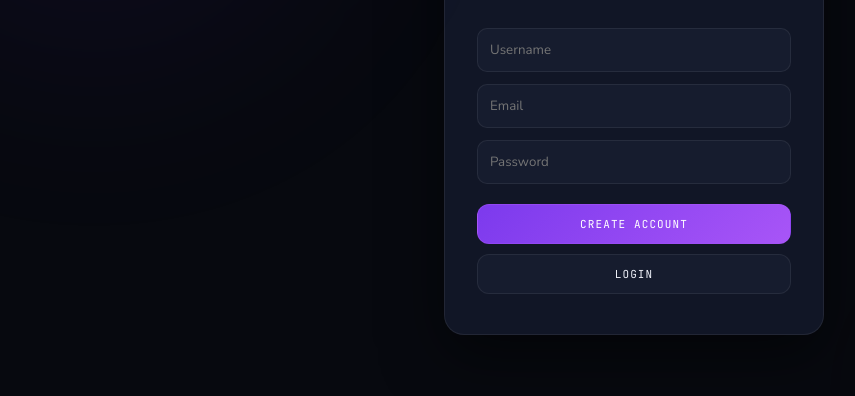
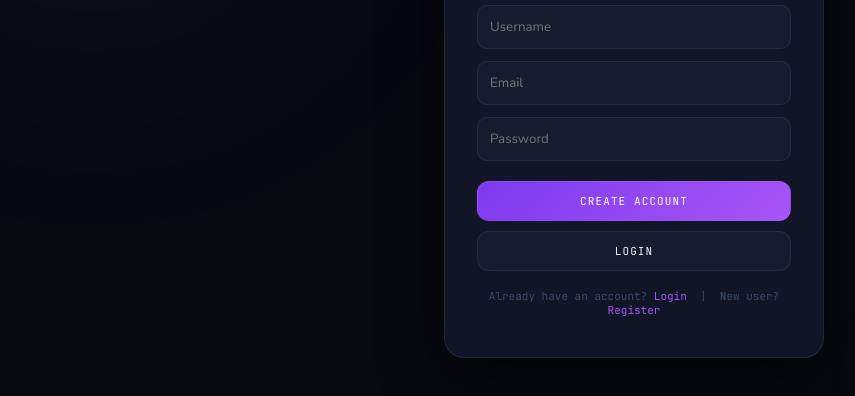
Before and after one commit to neerav9/world-iq, a plain HTML site: page index.html in a window 1280 px wide. Shown: the part 282-678 px from the top of the page, without its empty margins (6-861 px from the left). Drawn offline with nearby package versions, Linux system fonts and the light colour scheme.

```diff
--- a/index.html
+++ b/index.html
@@ -596,7 +596,7 @@
       font-family: var(--ff);
     ">
 
-    <button onclick="signup()" style="
+    <button type="button" onclick="signup()" style="
       width:100%;
       padding:12px;
       margin-bottom:10px;
@@ -612,7 +612,7 @@
       CREATE ACCOUNT
     </button>
 
-    <button onclick="login()" style="
+    <button type="button" onclick="login()" style="
       width:100%;
       padding:12px;
       border-radius:12px;
@@ -626,6 +626,24 @@
     ">
       LOGIN
     </button>
+    <div style="
+  margin-top:18px;
+  font-size:11px;
+  color:var(--muted);
+  font-family:var(--ffm);
+">
+  Already have an account?
+  <span onclick="switchToLogin()" style="
+    color:var(--xp2);
+    cursor:pointer;
+  ">Login</span>
+  &nbsp;|&nbsp;
+  New user?
+  <span onclick="switchToSignup()" style="
+    color:var(--xp2);
+    cursor:pointer;
+  ">Register</span>
+</div>
   </div>
 </div>
 
@@ -821,6 +839,14 @@
   }
 }
 initSupabase();
+
+function switchToLogin() {
+  document.getElementById("username").style.display = "none";
+}
+
+function switchToSignup() {
+  document.getElementById("username").style.display = "block";
+}
 // ═══════════════════════════════════════
 // UI STATE MANAGEMENT
 // ═════════════════════════════════════==
```
